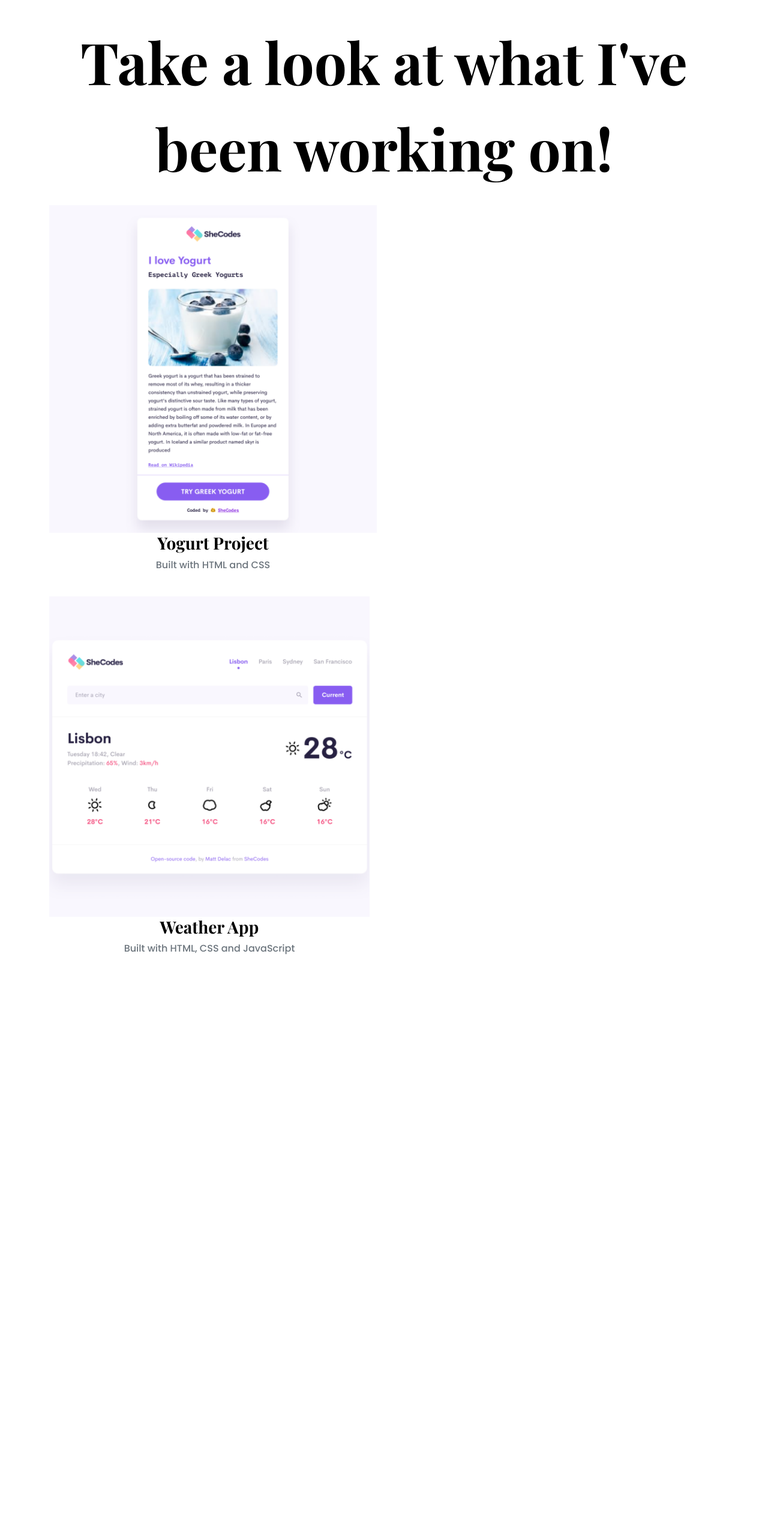
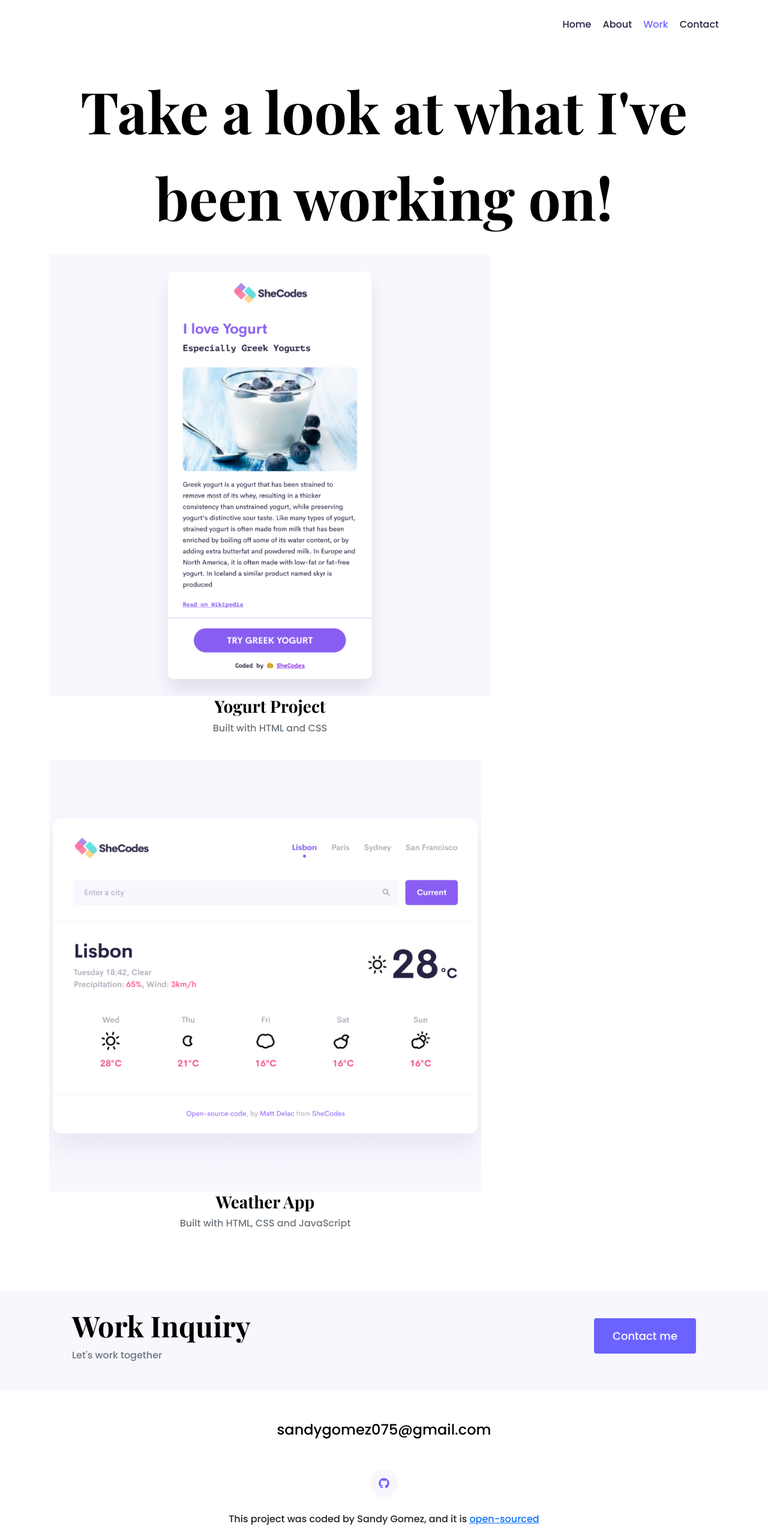
Before and after one commit to Sandyyg/portfolio-project, a plain HTML site: page work.html in a window 1280 px wide. Shown: the whole page at 60% size. Before the commit the page ends 1633 px from the top, so only its background shows below. Drawn offline with nearby package versions, Linux system fonts and the light colour scheme.

Commit message:
made website SEO friendly and fixed navigation and links

```diff
--- a/styles/portfolio.css
+++ b/styles/portfolio.css
@@ -45,7 +45,7 @@ p {
 .hero {
     background: var(--secondary-color);
     text-align:center;
-    padding: 160px 20px;
+    padding: 80px 20px;
     }
 
     .hero p {
@@ -185,6 +185,11 @@ footer .social-links  a:hover {
        h2{
            font-size:44px;
        }
+
+       h4 {
+        font-size:18px;
+
+       }
        .hero {
          padding: 80px 20px;
         }
@@ -197,6 +202,5 @@ footer .social-links  a:hover {
            text-align:center;
        }
 
-
        }
    }
--- a/work.html
+++ b/work.html
@@ -14,29 +14,52 @@
     <title>My work</title>
 </head>
     <body>
+        <div class="container">
+            <nav class="d-flex justify-content-between">
+            <img src="" alt=""/>
+        <ul>
+            <li >
+           <a href="index.html" title="Homepage"> Home </a>
+            </li>
+            <li >
+                <a href="about.html" title="About Sandy"> About </a>
+            </li>
+            <li class="active">
+                <a href="work.html" title="Sandy's work"> Work </a>
+            </li>
+            <li >
+                <a href="contact.html" title="Contact Sandy"> Contact </a>
+            </li>
+         </ul>
+        </nav>
+    </nav>
+</div>
         <div class="content-container container">
        <div class="content"></div>
     <h1 class="mb-4 text-center">
        Take a look at what I've been working on! </h1>
 
-       <div class="row">
-           <div class="col-md-6 mb-4">
+       <div class="row"  >
+           <div class="col-md-8 mb-4">
                <img src="images/yogurt.png"
                class="img-fluid" alt="" />
                <h3 class="text-center">
                Yogurt Project
                </h3>
                <p class="text-center text-muted">Built with HTML and CSS</p>
+
  </div>
 
 
+
 <div class="row">
-        <div class="col-md-6 mb-4">
+        <div class="col-md-8 mb-4 ">
             <img src="images/weather.png"
             class="img-fluid" alt="" />
             <h3 class="text-center">
           Weather App
             </h3>
+
             <p class="text-center text-muted">
                 Built with HTML, CSS and JavaScript
             </p>
@@ -47,5 +70,39 @@
 </div>
 </div>
 </div>
+<footer>
+    <div class="contact-box d-flex justify-content-between mb-5 d-none d-md-flex">
+        <div>
+        <h4> Work Inquiry </h4>
+     <p class="text-muted">Let's work together</p>
+    </div>
+    <div>
+        <a href="contact.html" class="btn btn-branding mt-3"> Contact me </a>
+    </div>
+</div>
+   <div class="d-flex justify-content-center mb-5">
+    <a href="mailto:sandygomez075@gmail.com"
+    class="email-link"
+    title="Email Sandy">
+        sandygomez075@gmail.com
+    </a>
+</div>
+    <div class="social-links d-flex justify-content-center">
+
+        <a href="https://github.com/Sandyyg/portfolio-project"
+        target="_blank"
+        title="Github Profile"
+        >
+            <i class="fab fa-github"></i>
+            </a>
+            </div>
+            <p class="text-center mt-4">
+                This project was coded by Sandy Gomez, and it is
+                <a href=
+                "https://github.com/Sandyyg/portfolio-project'"
+                target="blank"> open-sourced
+            </a>
+            </p>
+            </footer>
  </body>
 </html>
```
Also changed, not shown: about.html (+60 -3 lines), contact.html (+54 -0 lines), index.html (+23 -11 lines).
